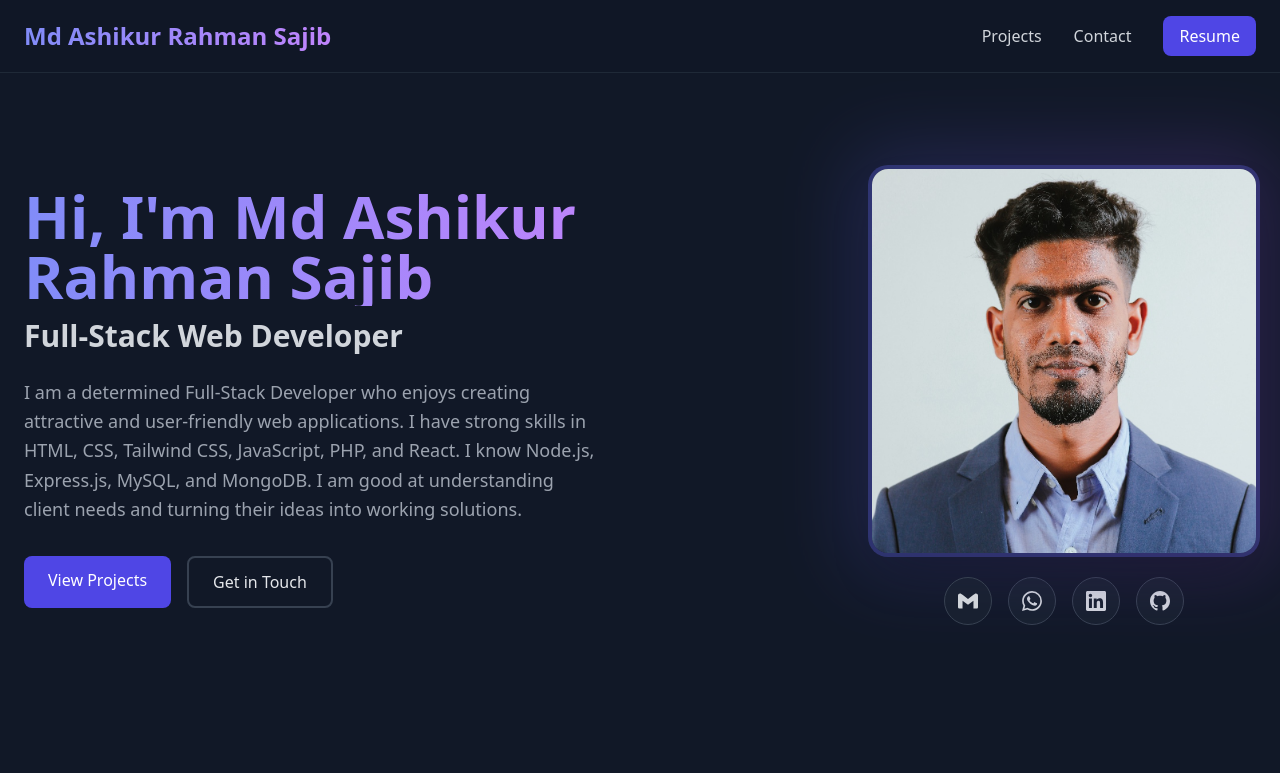
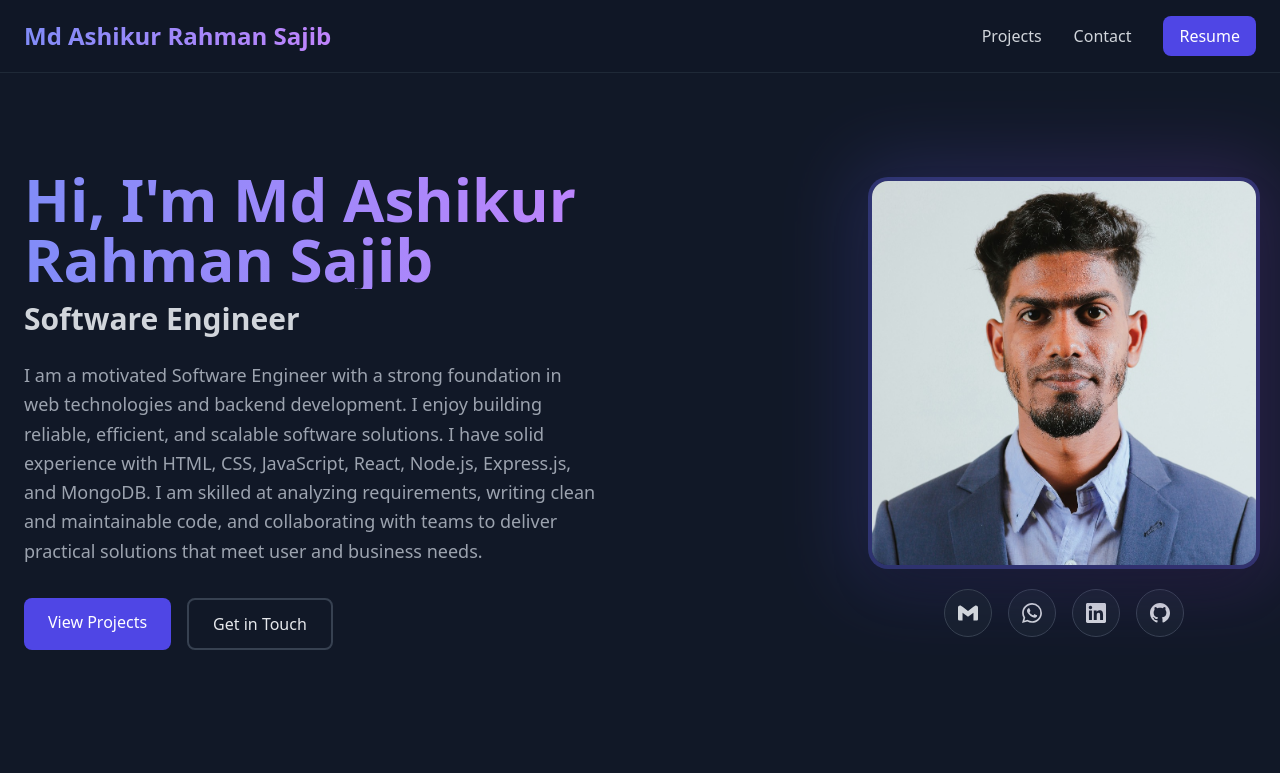
Before and after one commit to Ashik70021/my_portfolio, a React (Vite) app: page / in a window 1280 px wide. Shown: the top 773 px of the page. Built offline with nearby package versions, Linux system fonts and the light colour scheme.

Commit message:
Update designation

```diff
--- a/src/pages/Home.jsx
+++ b/src/pages/Home.jsx
@@ -125,14 +125,16 @@ const Home = () => {
               Hi, I&apos;m Md Ashikur Rahman Sajib
             </h1>
             <h2 className="text-2xl md:text-3xl font-semibold mt-3 text-gray-300">
-              Full-Stack Web Developer
+              Software Engineer
             </h2>
             <p className="mt-6 text-gray-400 text-lg leading-relaxed max-w-xl">
-              I am a determined Full-Stack Developer who enjoys creating attractive
-              and user-friendly web applications. I have strong skills in HTML, CSS,
-              Tailwind CSS, JavaScript, PHP, and React. I know Node.js,
-              Express.js, MySQL, and MongoDB. I am good at understanding client needs
-              and turning their ideas into working solutions.
+              I am a motivated Software Engineer with a strong foundation in
+              web technologies and backend development. I enjoy building reliable,
+              efficient, and scalable software solutions. I have solid experience with HTML,
+              CSS, JavaScript, React, Node.js, Express.js, and MongoDB.
+              I am skilled at analyzing requirements, writing clean and maintainable code,
+              and collaborating with teams to deliver practical solutions that meet user and
+              business needs.
             </p>
 
             <div className="mt-8 flex flex-wrap gap-4">
```
